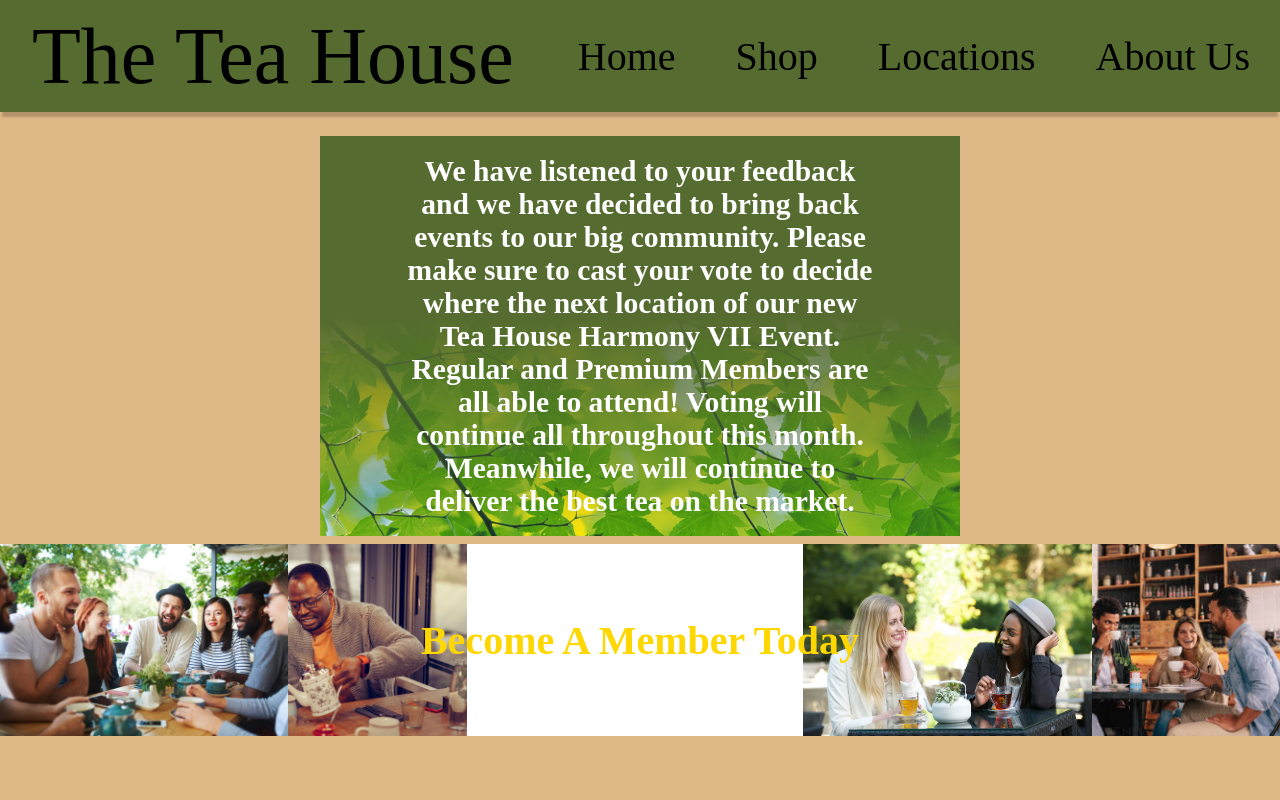
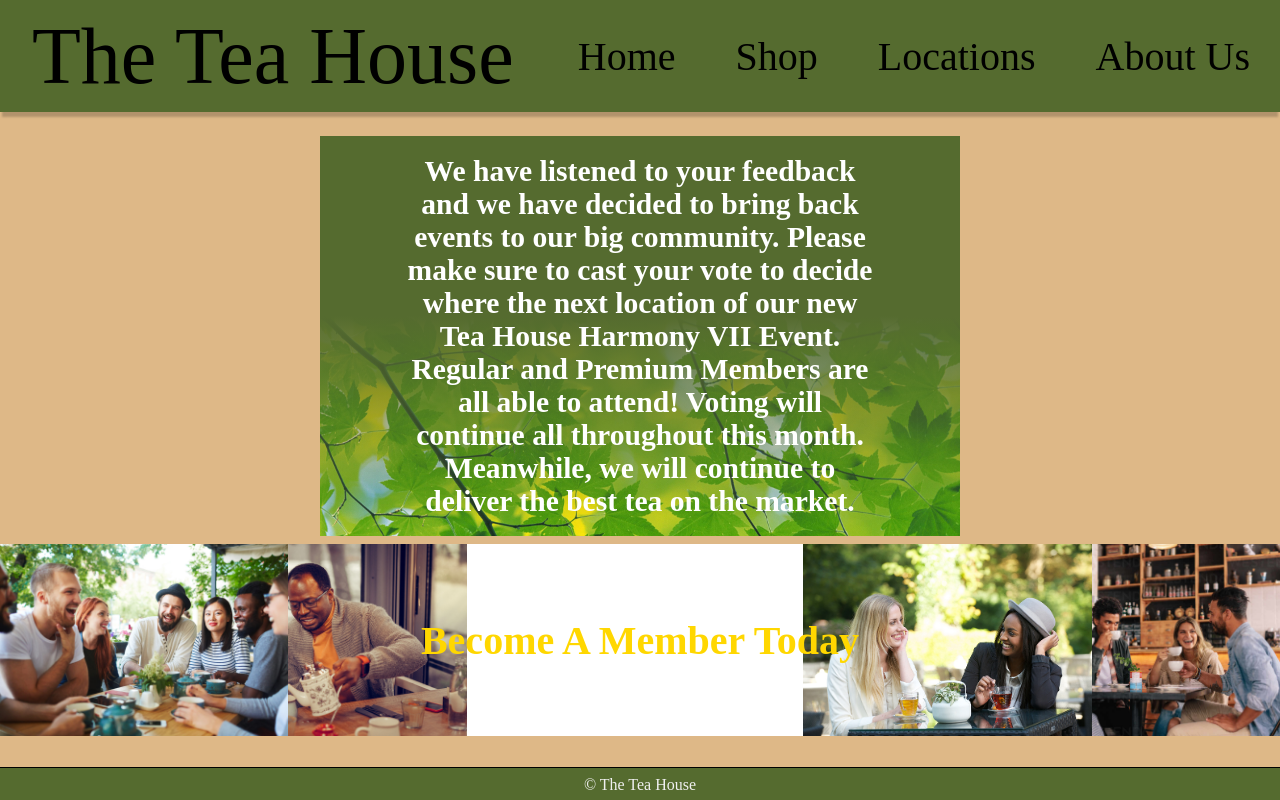
Before and after one commit to jdmc291/LaunchCode-Unit-1-Project-Jalen-M, a React (Vite) app in the folder Tea_Website/: page / in a window 1280 px wide. Built offline with nearby package versions, Linux system fonts and the light colour scheme; a web font is replaced by a local one.

Commit message:
Added Footer to all pages and made original footer a DIV to avoid confustion

```diff
--- a/Tea_Website/src/App.css
+++ b/Tea_Website/src/App.css
@@ -101,7 +101,7 @@ nav a:hover {
 }
 
 #home-section {
-  height: auto;
+  height: calc(100vh - 9.05rem);
   width: 100%;
   background: RGB(222, 184, 135);
   display: flex;
@@ -158,7 +158,7 @@ nav a:hover {
 #shopping-section {
   display: grid;
   width: 100%;
-  height: calc(100vh - 7rem);
+  height: calc(100vh - 9.05rem);
   grid-template-columns: 1fr 1fr 1fr 1fr 1fr 1fr;
   grid-template-rows: 1fr 1fr 1fr 1fr 1fr 1fr;
 
@@ -318,29 +318,28 @@ nav a:hover {
 
 
 
-/*--------------Footer Section--------------*/
-#footer-section {
+/*--------------More Links Section--------------*/
+#links-section {
   grid-column: 6 / 7;
   grid-row: 2 / 7;
 
 }
 
-footer {
-  border-top: 1px solid black
-}
 
-footer p {
+
+#links-section p {
+  border-top: solid 1px black;
   padding-top: 1rem;
   text-align: center;
 }
 
-.footer-items {
+.link-items {
   list-style: none;
   padding: .62rem;
   flex-wrap: wrap;
 }
 
-#footer-links-section {
+#different-links-section {
 
   display: flex;
   flex-wrap: wrap;
@@ -351,7 +350,7 @@ footer p {
 
 /*--------------About Us Section--------------*/
 #about-us-section {
-  height: calc(100vh - 7rem);
+  height: calc(100vh - 9.05rem);
   width: 100%;
   background-image: url("./assets/GreenTeaWallpaper.jpg");
   background-size: 100% 100%;
@@ -411,6 +410,7 @@ footer p {
   background-repeat: no-repeat;
   background-size: contain;
   background-position-x: 0%, 18%, 81%, 100%;
+  z-index: 999;
 }
 
 @media (max-width: 1160px) {
@@ -497,7 +497,7 @@ footer p {
 }
 
 .member-input {
-  font-size: 1.2rem;
+  font-size: 1.1rem;
 }
 
 #submit-button {
@@ -554,13 +554,13 @@ footer p {
 /*--------------Start of Locations Page--------------*/
 
 #locations-section{
-  height: calc(100vh - 7rem);
+  height: calc(100vh - 9.05rem);
   width: 100%;
 
 }
 
 .not-available{
-  height: 100%;
+  height: 95%;
   width: 100%;
   display: flex;
   justify-content: center;
@@ -569,3 +569,19 @@ footer p {
 }
 
 /*--------------End of Locations Page--------------*/
+
+#tea-house-footer{
+  z-index: -1;
+  width: 100%;
+  height: 1rem;
+  position: relative;
+  background-color: rgb(85, 107, 47) ;
+  color: #f0f0f0;
+  text-align: center;
+  padding-top: .5rem;
+  padding-bottom: .5rem;
+}
+
+footer {
+  border-top: 1px solid black
+}
--- a/Tea_Website/src/App.jsx
+++ b/Tea_Website/src/App.jsx
@@ -5,6 +5,8 @@ import HomePage from './Pages/HomePage';
 import ShoppingPage from './Pages/ShoppingPage';
 import LocationsPage from './Pages/LocationsPage';
 import AboutUsPage from './Pages/AboutUsPage';
+import Footer from './Components/Footer';
+
 
 function App() {
 
@@ -21,6 +23,9 @@ function App() {
           <Route path="/aboutUs" element={<AboutUsPage />}></Route>
 
         </Routes>
+
+        <Footer />
+
       </BrowserRouter>
 
     </>
--- /dev/null
+++ b/Tea_Website/src/Components/Footer.jsx
@@ -0,0 +1,11 @@
+const Footer = () => {
+
+
+    return(
+        <>
+            <footer id="tea-house-footer"> 	&copy; The Tea House </footer>
+        </>
+    )
+}
+
+export default Footer
--- a/Tea_Website/src/Pages/ShoppingPage.jsx
+++ b/Tea_Website/src/Pages/ShoppingPage.jsx
@@ -18,7 +18,7 @@ const ShoppingPage = () => {
     let footerData = HeaderData.map((singleLink) => {
 
         return(
-            <li key={singleLink.Id}className="footer-items">
+            <li key={singleLink.Id}className="link-items">
                 <Link to={`${singleLink.Link}`}>
                     {singleLink.Title}
                 </Link>
@@ -49,13 +49,13 @@ const ShoppingPage = () => {
                 </div>
 
 
-                <footer id="footer-section">
+                <div id="links-section">
                     <p>Can't Find What You're Looking For?</p>
-                    <ul id="footer-links-section">
+                    <ul id="different-links-section">
                         {footerData}
                     </ul>
 
-                </footer>
+                </div>
 
                 <PopupCard popupStatus={popup} changeStatus={setPopup} numberOfItems={count} setNumberOfItems={setCount} usersCurrentItems={usersCurrentItems} setUsersCurrentItems={setUsersCurrentItems}/>
 
```
